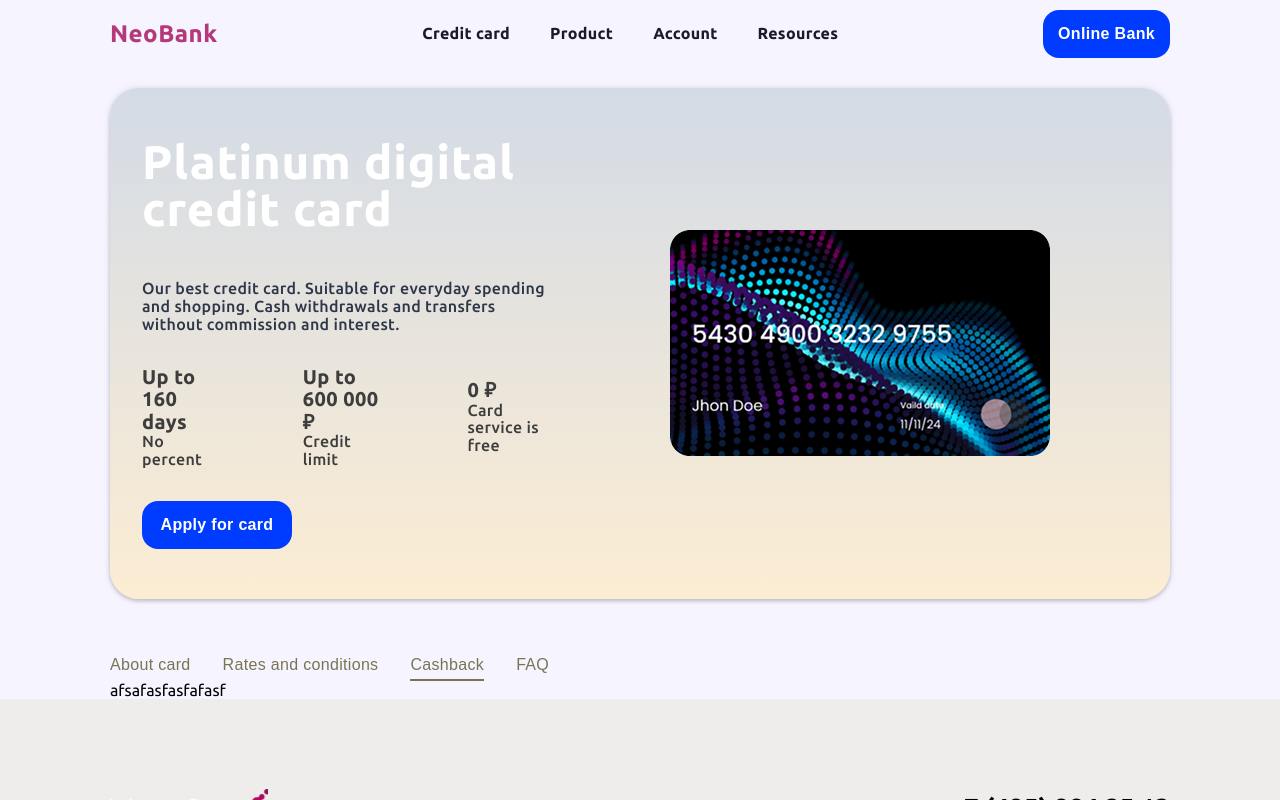
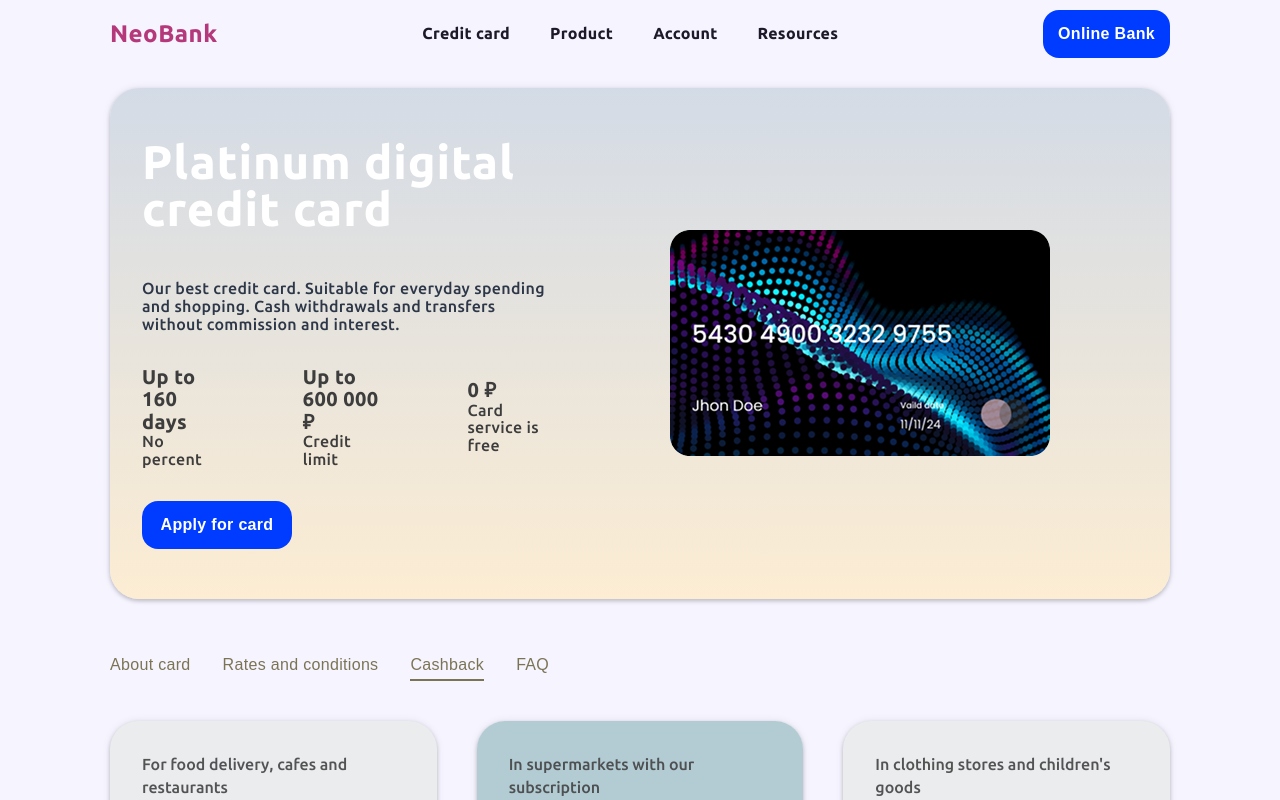
Before and after one commit to Dissperss/NeoBank, a React (Vite) app: page /loan in a window 1280 px wide. Both pictures are taken after a click on the button "Cashback". Shown: the top 800 px of the page. Built offline with nearby package versions, Linux system fonts and the light colour scheme.

Commit message:
feat: CashbackTab & some fixes

```diff
--- a/src/pages/loan/constants/aboutCardTabContent.tsx
+++ b/src/pages/loan/constants/aboutCardTabContent.tsx
@@ -3,8 +3,17 @@ import PercentIcon from '@/shared/assets/icons/loanPage/aboutCardTabContent/perc
 import DeliveryIcon from '@/shared/assets/icons/loanPage/aboutCardTabContent/delivery.svg?react'
 import InstallmentIcon from '@/shared/assets/icons/loanPage/aboutCardTabContent/installment.svg?react'
 import AtmIcon from '@/shared/assets/icons/loanPage/aboutCardTabContent/atm.svg?react'
+import type { ReactElement } from 'react'
 
-export const aboutCardTabContent = [
+interface aboutCard {
+    title: string
+    descr: string
+    isAccent: boolean
+    id: string
+    icon: ReactElement
+}
+
+export const aboutCardTabContent: aboutCard[] = [
     {
         title: 'Up to 50 000 ₽',
         descr: 'Cash and transfers without commission and percent',
--- /dev/null
+++ b/src/pages/loan/constants/cashbackData.ts
@@ -0,0 +1,45 @@
+interface CashbackItem {
+    title: string
+    percent: string
+    isAccent: boolean
+    id: string
+}
+
+export const cashbackData: CashbackItem[] = [
+    {
+        title: 'For food delivery, cafes and restaurants',
+        percent: '5%',
+        isAccent: false,
+        id: '1',
+    },
+    {
+        title: 'In supermarkets with our subscription',
+        percent: '5%',
+        isAccent: true,
+        id: '2',
+    },
+    {
+        title: "In clothing stores and children's goods",
+        percent: '2%',
+        isAccent: false,
+        id: '3',
+    },
+    {
+        title: 'Other purchases and payment of services and fines',
+        percent: '1%',
+        isAccent: true,
+        id: '4',
+    },
+    {
+        title: 'Shopping in online stores',
+        percent: 'up to 3%',
+        isAccent: false,
+        id: '5',
+    },
+    {
+        title: 'Purchases from our partners',
+        percent: '30%',
+        isAccent: true,
+        id: '6',
+    },
+]
--- a/src/pages/loan/lib/tabsConfig.tsx
+++ b/src/pages/loan/lib/tabsConfig.tsx
@@ -1,9 +1,10 @@
 import { AboutCardTab } from '../ui/sections/tabsContent/aboutCardTab'
+import { CashbackTab } from '../ui/sections/tabsContent/cashbackTab'
 import { RatesTab } from '../ui/sections/tabsContent/ratesAndConditionsTab'
 
 export const tabs = [
     { id: 'about', label: 'About card', content: <AboutCardTab /> },
     { id: 'rates', label: 'Rates and conditions', content: <RatesTab /> },
-    { id: 'cashback', label: 'Cashback', content: 'afsafasfasfafasf' },
+    { id: 'cashback', label: 'Cashback', content: <CashbackTab /> },
     { id: 'faq', label: 'FAQ', content: 'afsfasfafs' },
 ]
--- a/src/pages/loan/ui/sections/tabsContent/aboutCardTab/AboutCardTab.module.css
+++ b/src/pages/loan/ui/sections/tabsContent/aboutCardTab/AboutCardTab.module.css
@@ -1,5 +1,5 @@
 .about__card_section {
-    padding-top: 50px;
+    padding-top: 40px;
 }
 
 .about__card_list {
--- /dev/null
+++ b/src/pages/loan/ui/sections/tabsContent/cashbackTab/CashbackTab.module.css
@@ -0,0 +1,50 @@
+.cashback__section {
+    padding-top: 40px;
+}
+
+.cashback__list {
+    display: grid;
+    grid-template-columns: repeat(3, 1fr);
+    grid-template-rows: repeat(2, 1fr);
+    gap: 40px;
+}
+
+.cashback__list_item {
+    display: flex;
+    flex-direction: column;
+    padding: 32px;
+    border-radius: 28px;
+}
+
+.list__item_title {
+    font-weight: 500;
+    font-size: 16px;
+    line-height: 147%;
+    color: rgba(67, 67, 67, 0.9);
+}
+
+.list__item_percent {
+    margin-top: 22px;
+    font-weight: 700;
+    font-size: 36px;
+    line-height: 147%;
+    color: #000;
+}
+
+.cashback__list_item:nth-child(4) .list__item_percent {
+    margin-top: 0;
+}
+
+.background__default {
+    box-shadow:
+        0 2px 4px 0 rgba(0, 0, 0, 0.2),
+        0 0 8px 0 rgba(0, 0, 0, 0.08);
+    background: #eaecee;
+}
+
+.background__accent {
+    box-shadow:
+        0 2px 4px 0 rgba(0, 0, 0, 0.2),
+        0 0 8px 0 rgba(0, 0, 0, 0.08);
+    background: rgba(136, 179, 184, 0.6);
+}
--- /dev/null
+++ b/src/pages/loan/ui/sections/tabsContent/cashbackTab/CashbackTab.tsx
@@ -0,0 +1,26 @@
+import { Section } from '@/shared/ui/section'
+import styles from './CashbackTab.module.css'
+import { cashbackData } from '@/pages/loan/constants/cashbackData'
+
+export const CashbackTab = () => {
+    return (
+        <Section className={styles.cashback__section}>
+            <ul className={styles.cashback__list} role="list">
+                {cashbackData.map((item) => (
+                    <li
+                        className={`${styles.cashback__list_item} ${item.isAccent ? styles.background__accent : styles.background__default}`}
+                        key={item.id}
+                        role="listitem"
+                    >
+                        <span className={styles.list__item_title}>
+                            {item.title}
+                        </span>
+                        <span className={styles.list__item_percent}>
+                            {item.percent}
+                        </span>
+                    </li>
+                ))}
+            </ul>
+        </Section>
+    )
+}
--- /dev/null
+++ b/src/pages/loan/ui/sections/tabsContent/cashbackTab/index.ts
@@ -0,0 +1 @@
+export { CashbackTab } from './CashbackTab'
```
